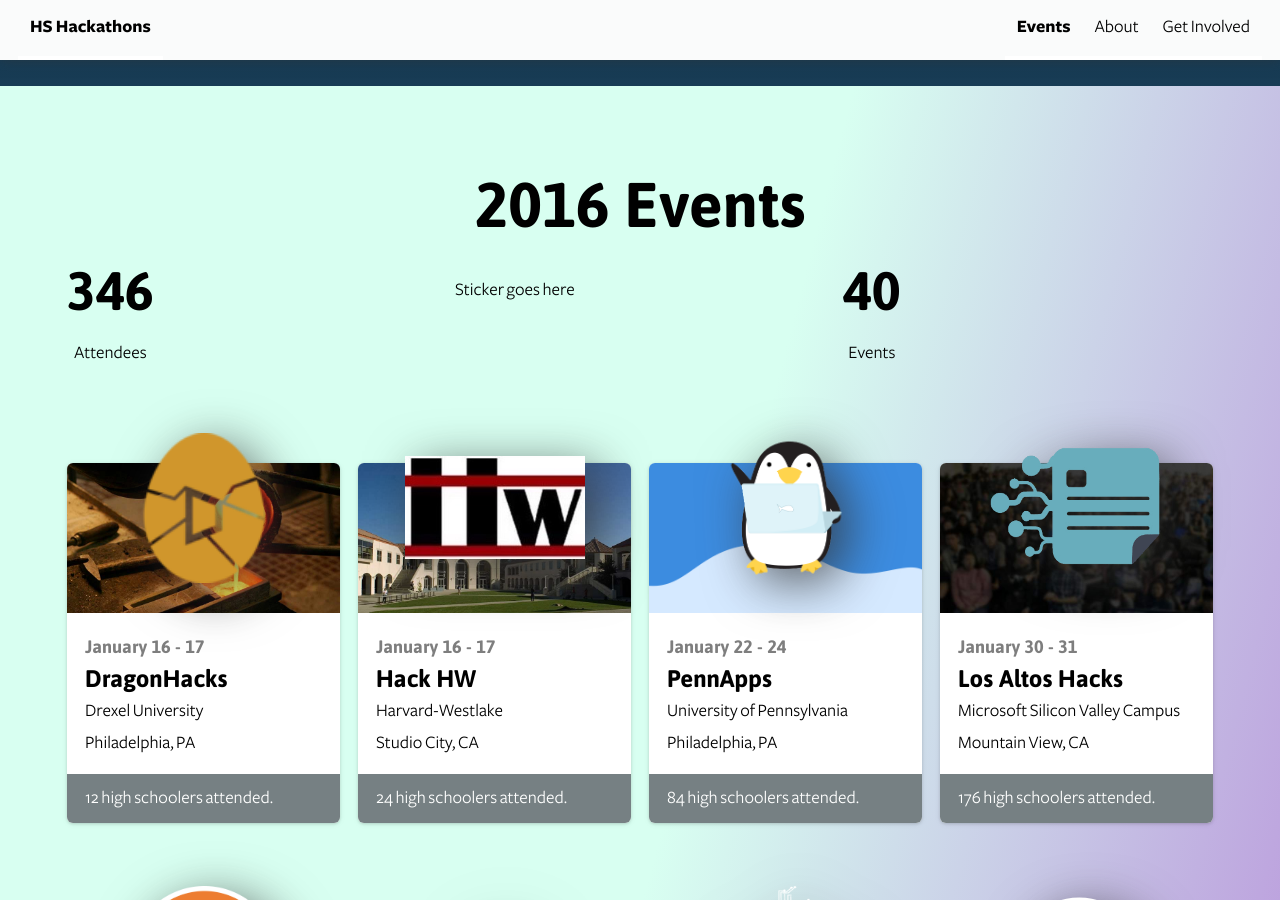
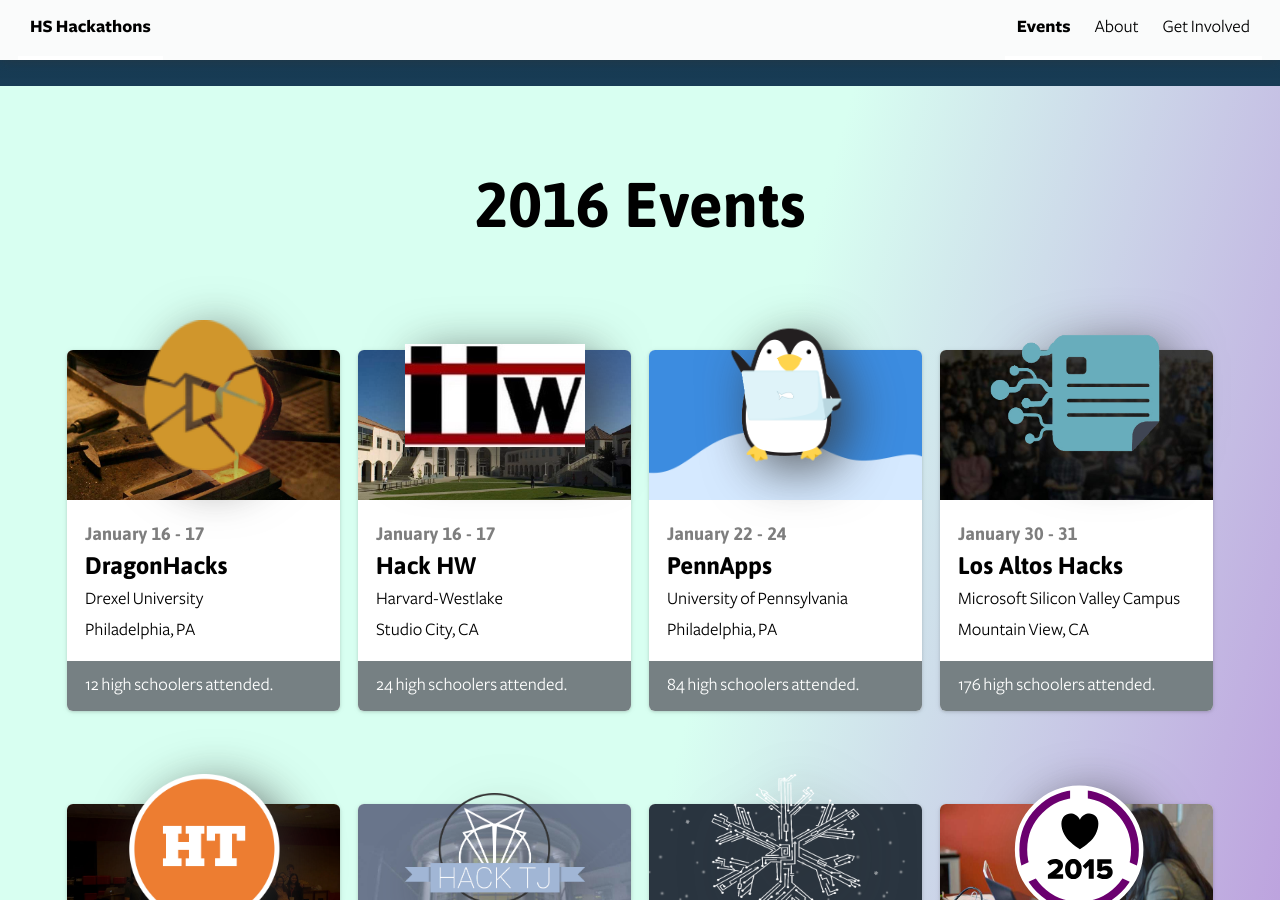
Before and after one commit to hshackers/hshackathons.org, a Jekyll site: the page built from index.html, in a window 1280 px wide and 900 px high, scrolled down 814 px. Built offline with Jekyll 4.4.1, drawn with Linux system fonts in a browser that asks for light colours; nearby versions of some CDN libraries; some web fonts are replaced.

Commit message:
Stats are wrong

```diff
--- a/index.html
+++ b/index.html
@@ -61,7 +61,7 @@
 <section id="events" class="winter">
   <container>
     <h1>2016 Events</h1>
-    <row id="stats">
+    <!-- <row id="stats">
       <column size="33">
         <div>
           <span id="attendees_count" class="big-number">{{ attendees_count }}</span>
@@ -79,7 +79,7 @@
           Events
         </div>
       </column>
-    </row>
+    </row> -->
     <!-- <p class="lead">Attend one of <span id="events_count">{{ events_count }}</span> hackathons today and join <span id="attendees_count">{{ attendees_count }}</span> students!</p> -->
   </container>
   <script>
```
